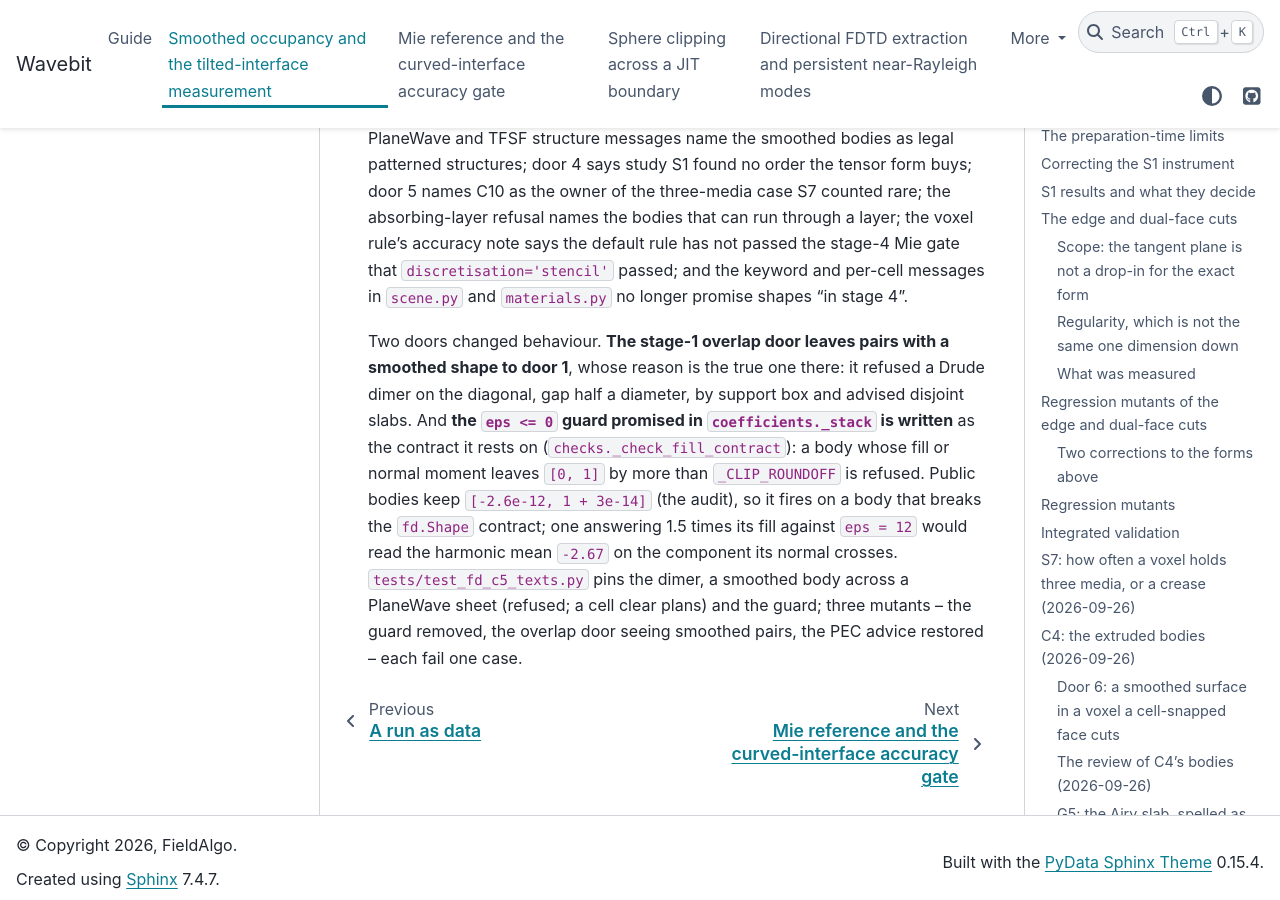
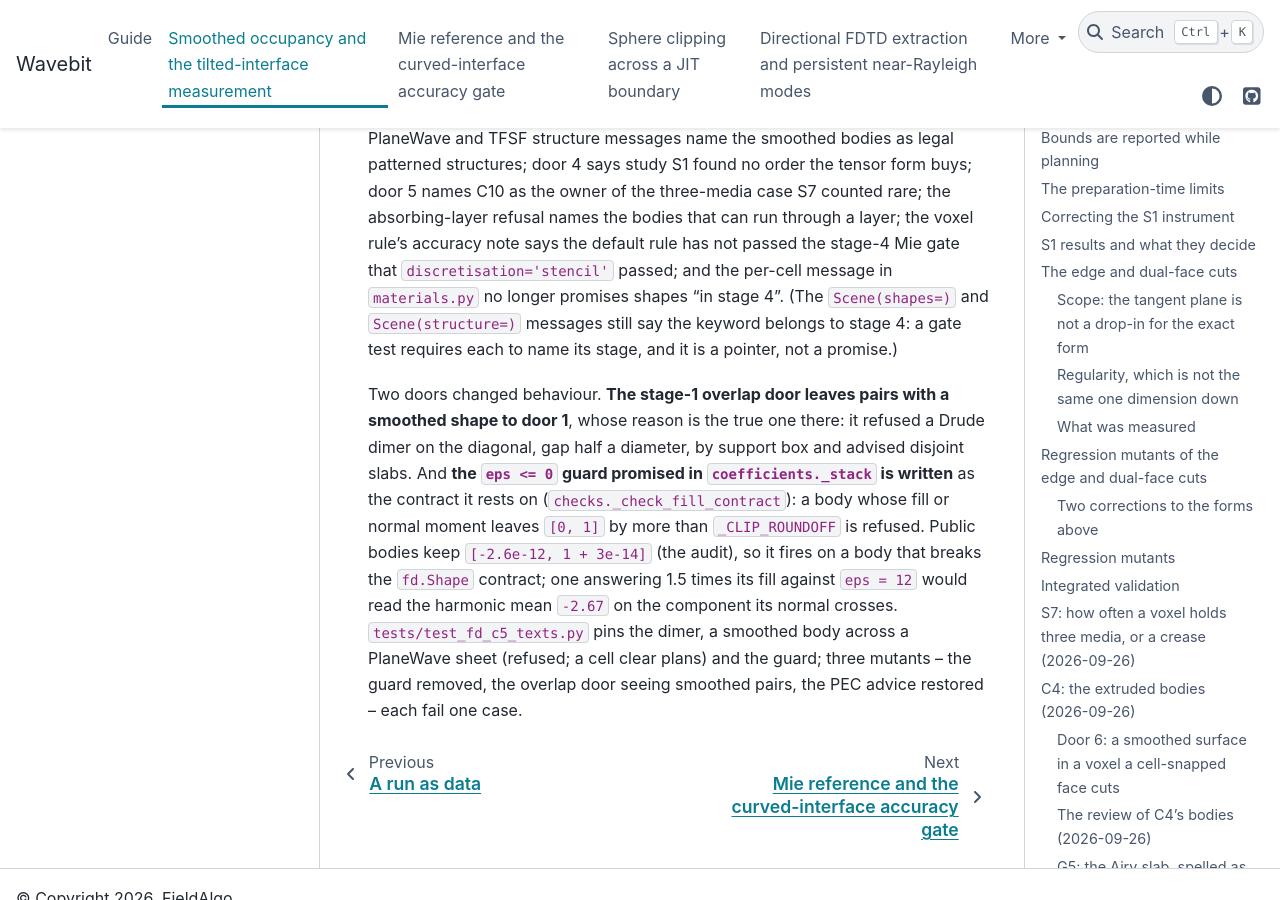
Before and after one commit to fieldalgo/wavebit, a Sphinx documentation site: the page built from docs/fd-subpixel-occupancy.md, in a window 1280 px wide and 900 px high, scrolled down 28492 px. Built offline with Sphinx 7.4.7 and the PyData theme 0.15.4, drawn with Linux system fonts in a browser that asks for light colours.

Commit message:
fixup! fix(fd): messages whose reason had changed, and the fill contract guard
Two tests pinned the TFSF and PlaneWave messages' old "stage 4" wording;
under G11 a message names the stage or the working spelling, so they now
pin the smoothed bodies the messages name. The Scene(shapes=) and
Scene(structure=) messages are restored: a gate test requires each to name
its stage, and "belongs to stage 4 (shapes)" is a pointer, not a promise.

Co-Authored-By: Claude Opus 5.5 <noreply@anthropic.com>

```diff
--- a/docs/fd-subpixel-occupancy.md
+++ b/docs/fd-subpixel-occupancy.md
@@ -866,8 +866,10 @@ smoothed bodies as legal patterned structures; door 4 says study S1 found no ord
 form buys; door 5 names C10 as the owner of the three-media case S7 counted rare; the
 absorbing-layer refusal names the bodies that can run through a layer; the voxel rule's
 accuracy note says the default rule has not passed the stage-4 Mie gate that
-`discretisation='stencil'` passed; and the keyword and per-cell messages in `scene.py` and
-`materials.py` no longer promise shapes "in stage 4".
+`discretisation='stencil'` passed; and the per-cell message in `materials.py` no longer promises
+shapes "in stage 4". (The `Scene(shapes=)` and `Scene(structure=)` messages still say the
+keyword belongs to stage 4: a gate test requires each to name its stage, and it is a pointer,
+not a promise.)
 
 Two doors changed behaviour. **The stage-1 overlap door leaves pairs with a smoothed shape to
 door 1**, whose reason is the true one there: it refused a Drude dimer on the diagonal, gap half
```
Also changed, not shown: 2 other files.
